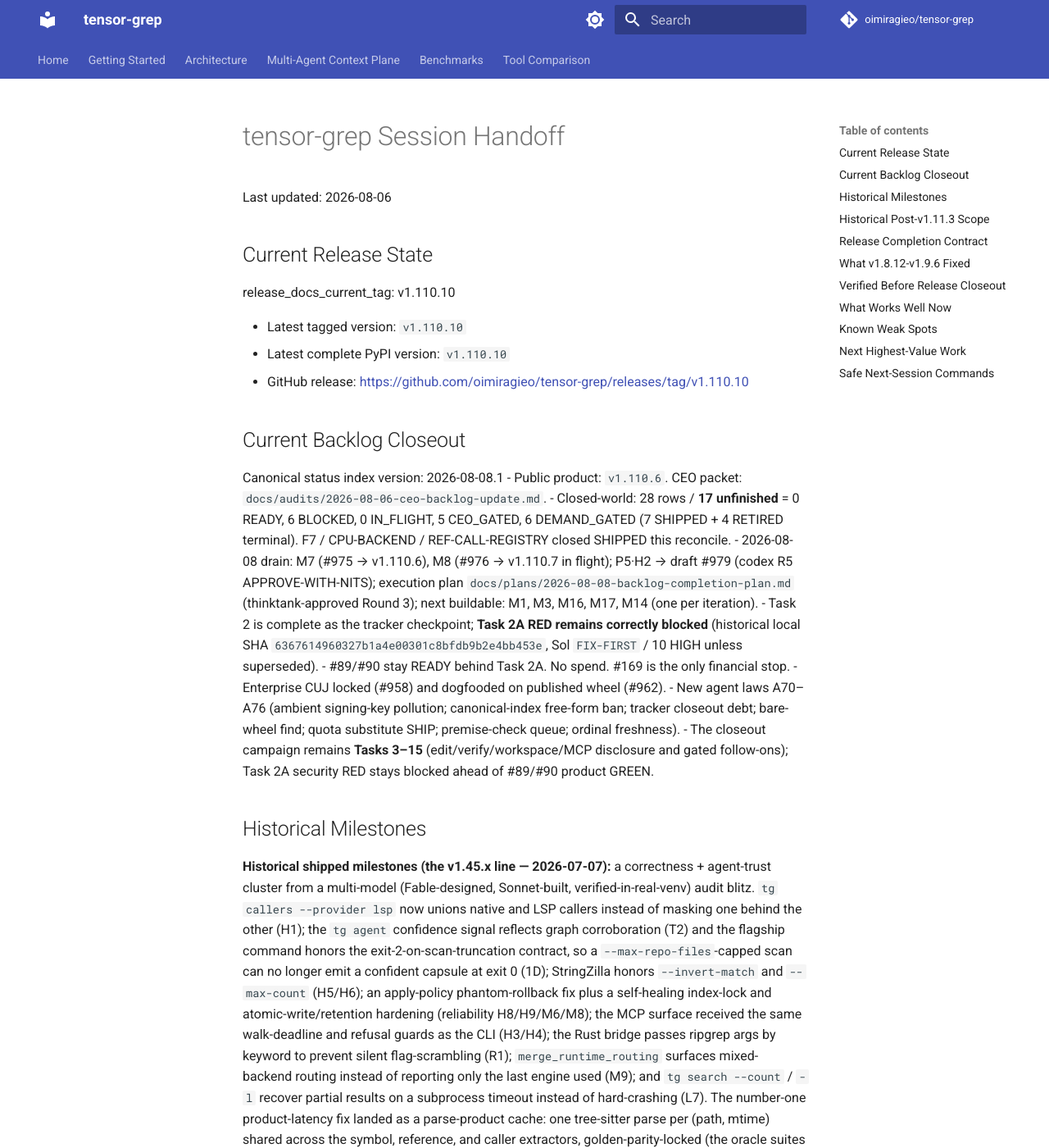
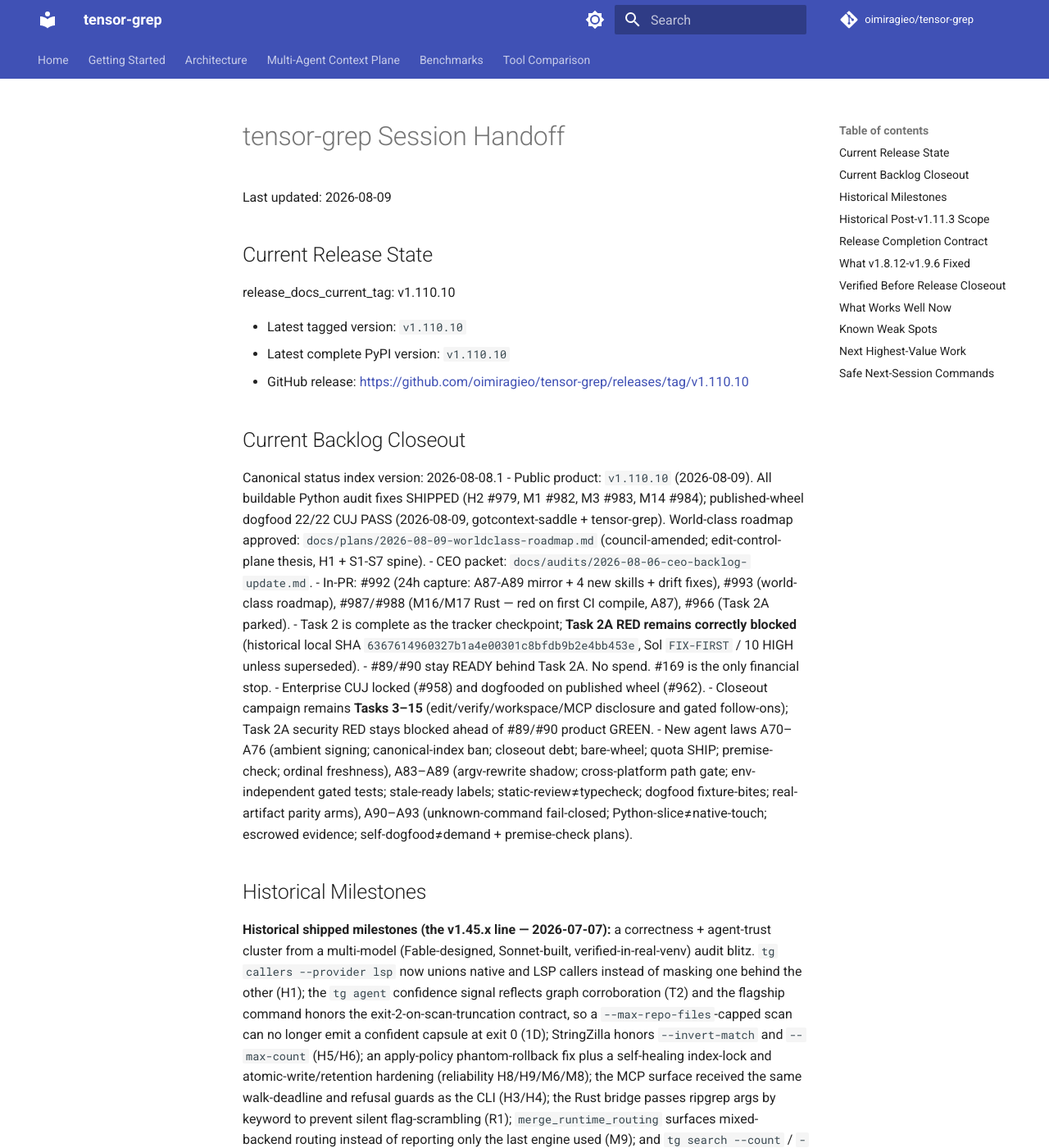
Before and after one commit to oimiragieo/tensor-grep, an MkDocs documentation site: the page built from docs/SESSION_HANDOFF.md, in a window 1280 px wide and 1400 px high. Shown: the whole window at 82% size. Built offline with MkDocs 1.6.1 and Material for MkDocs 9.7.7, drawn with Linux system fonts in a browser that asks for light colours; comment, search, counter and statistics services are not loaded.

Commit message:
docs: retain lessons A90-A93 (unknown-command, native-touch, escrowed-evidence, premise-check) + SESSION_HANDOFF refresh (#994)
A90 — fail closed on unknown subcommands; never fall through to search
(bootstrap.py _normalize_search_invocation prints search help for unknown
top-level commands exit 0 — both front doors must refuse with nearest[]).
A91 — 'no core-Rust logic' never means 'no native touch' — every Python/
sidecar feature slice must enroll both front doors + 4-site parity test.
A92 — executed evidence must be escrowed to a key the verified principal
does NOT hold (CI-held; stdout-hash+exit+duration; absent = UNVERIFIED
never PASS); verification fails closed on tree drift (ticket carries
base_sha+fingerprint).
A93 — self-dogfood is self-consistency, not demand; premise-check a
plan's 'banked/shipped' claims against origin/main before the design
council reads it.

Governance/pin tests: 63 passed. Mirrored in CLAUDE.md A61-A93 range.
SESSION_HANDOFF refreshed to v1.110.10 + world-class roadmap + A90-A93.

```diff
--- a/docs/SESSION_HANDOFF.md
+++ b/docs/SESSION_HANDOFF.md
@@ -1,6 +1,6 @@
 # tensor-grep Session Handoff
 
-Last updated: 2026-08-06
+Last updated: 2026-08-09
 
 ## Current Release State
 
@@ -12,20 +12,24 @@
 
 ## Current Backlog Closeout
 Canonical status index version: 2026-08-08.1
-- Public product: `v1.110.6`. CEO packet: `docs/audits/2026-08-06-ceo-backlog-update.md`.
-- Closed-world: 28 rows / **17 unfinished** = 0 READY, 6 BLOCKED, 0 IN_FLIGHT, 5 CEO_GATED, 6 DEMAND_GATED
-  (7 SHIPPED + 4 RETIRED terminal). F7 / CPU-BACKEND / REF-CALL-REGISTRY closed SHIPPED this reconcile.
-- 2026-08-08 drain: M7 (#975 → v1.110.6), M8 (#976 → v1.110.7 in flight); P5·H2 → draft #979
-  (codex R5 APPROVE-WITH-NITS); execution plan `docs/plans/2026-08-08-backlog-completion-plan.md`
-  (thinktank-approved Round 3); next buildable: M1, M3, M16, M17, M14 (one per iteration).
+- Public product: `v1.110.10` (2026-08-09). All buildable Python audit fixes SHIPPED (H2 #979,
+  M1 #982, M3 #983, M14 #984); published-wheel dogfood 22/22 CUJ PASS (2026-08-09, gotcontext-saddle
+  + tensor-grep). World-class roadmap approved: `docs/plans/2026-08-09-worldclass-roadmap.md`
+  (council-amended; edit-control-plane thesis, H1 + S1-S7 spine).
+- CEO packet: `docs/audits/2026-08-06-ceo-backlog-update.md`.
+- In-PR: #992 (24h capture: A87-A89 mirror + 4 new skills + drift fixes), #993 (world-class roadmap),
+  #987/#988 (M16/M17 Rust — red on first CI compile, A87), #966 (Task 2A parked).
 - Task 2 is complete as the tracker checkpoint; **Task 2A RED remains correctly blocked** (historical
   local SHA `6367614960327b1a4e00301c8bfdb9b2e4bb453e`, Sol `FIX-FIRST` / 10 HIGH unless superseded).
 - #89/#90 stay READY behind Task 2A. No spend. #169 is the only financial stop.
 - Enterprise CUJ locked (#958) and dogfooded on published wheel (#962).
-- New agent laws A70–A76 (ambient signing-key pollution; canonical-index free-form ban; tracker
-  closeout debt; bare-wheel find; quota substitute SHIP; premise-check queue; ordinal freshness).
-- The closeout campaign remains **Tasks 3–15** (edit/verify/workspace/MCP disclosure and gated
+- Closeout campaign remains **Tasks 3–15** (edit/verify/workspace/MCP disclosure and gated
   follow-ons); Task 2A security RED stays blocked ahead of #89/#90 product GREEN.
+- New agent laws A70–A76 (ambient signing; canonical-index ban; closeout debt; bare-wheel; quota
+  SHIP; premise-check; ordinal freshness), A83–A89 (argv-rewrite shadow; cross-platform path gate;
+  env-independent gated tests; stale-ready labels; static-review≠typecheck; dogfood fixture-bites;
+  real-artifact parity arms), A90–A93 (unknown-command fail-closed; Python-slice≠native-touch;
+  escrowed evidence; self-dogfood≠demand + premise-check plans).
 
 ## Historical Milestones
 
```
Also changed, not shown: AGENTS.md (+4 -0 lines), CLAUDE.md (+2 -1 lines).
